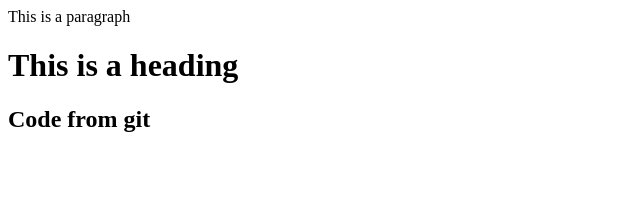
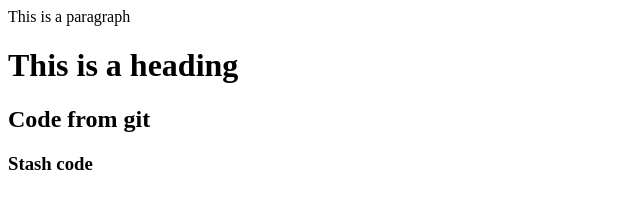
Before and after one commit to Fi-ona/training, a plain HTML site: page index.html in a window 1280 px wide. Shown: the whole page, without its empty margins (0-640 px from the left). Drawn offline with Linux system fonts and the light colour scheme.

Commit message:
commiting staged changes

```diff
--- a/index.html
+++ b/index.html
@@ -6,4 +6,5 @@
         <p>This is a paragraph</p>
         <h1>This is a heading</h1>
         <h2>Code from git</h2>
+        <h3>Stash code</h3>
     </body>
```
